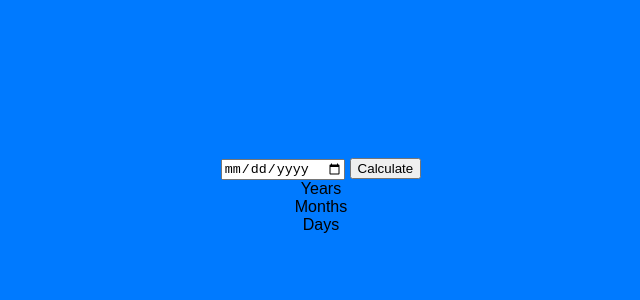
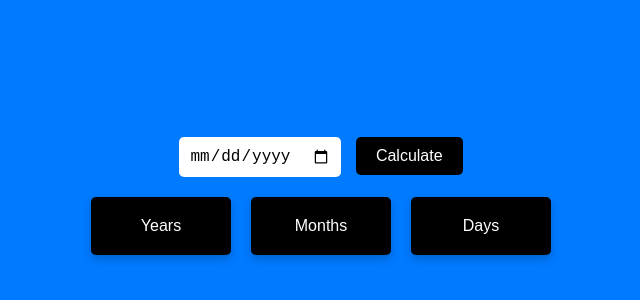
Before and after one commit to WaleedManxoor/JS_Calander, a plain HTML site: page index.html in a window 1280 px wide. Shown: the part 204-504 px from the top of the page, without its empty margins (319-959 px from the left). Drawn offline with Linux system fonts and the light colour scheme.

Commit message:
CompletedCSS

```diff
--- a/style.css
+++ b/style.css
@@ -12,3 +12,44 @@ body {
 .container {
     text-align: center;
 }
+
+
+
+
+.calculator {
+    margin-bottom: 20px;
+}
+
+input[type="date"] {
+    padding: 10px;
+    font-size: 16px;
+    border-radius: 5px;
+    border: none;
+    margin-right: 10px;
+}
+
+button {
+    padding: 10px 20px;
+    font-size: 16px;
+    background-color: #000;
+    color: #fff;
+    border: none;
+    border-radius: 5px;
+    cursor: pointer;
+}
+
+.results {
+    display: flex;
+    justify-content: center;
+    gap: 20px;
+}
+
+.result-box {
+    background-color: #000;
+    color: #fff;
+    padding: 20px;
+    width: 100px;
+    text-align: center;
+    border-radius: 5px;
+    box-shadow: 0 4px 8px rgba(0, 0, 0, 0.2);
+}
```
